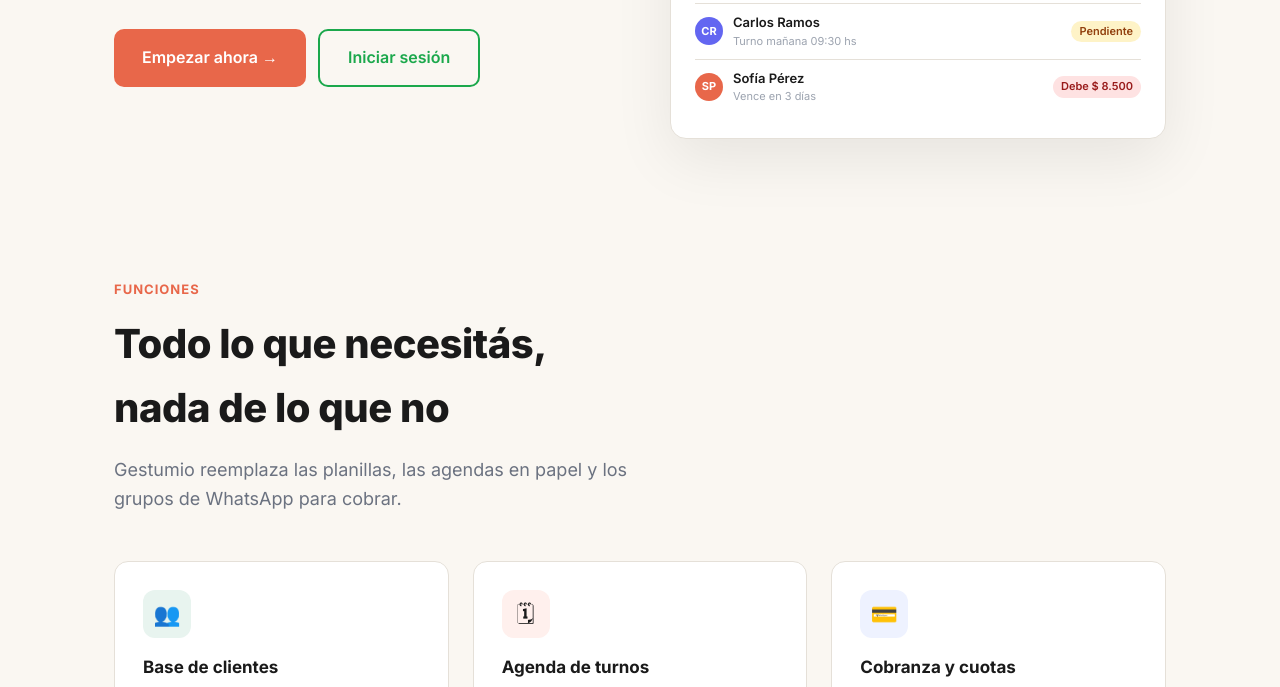
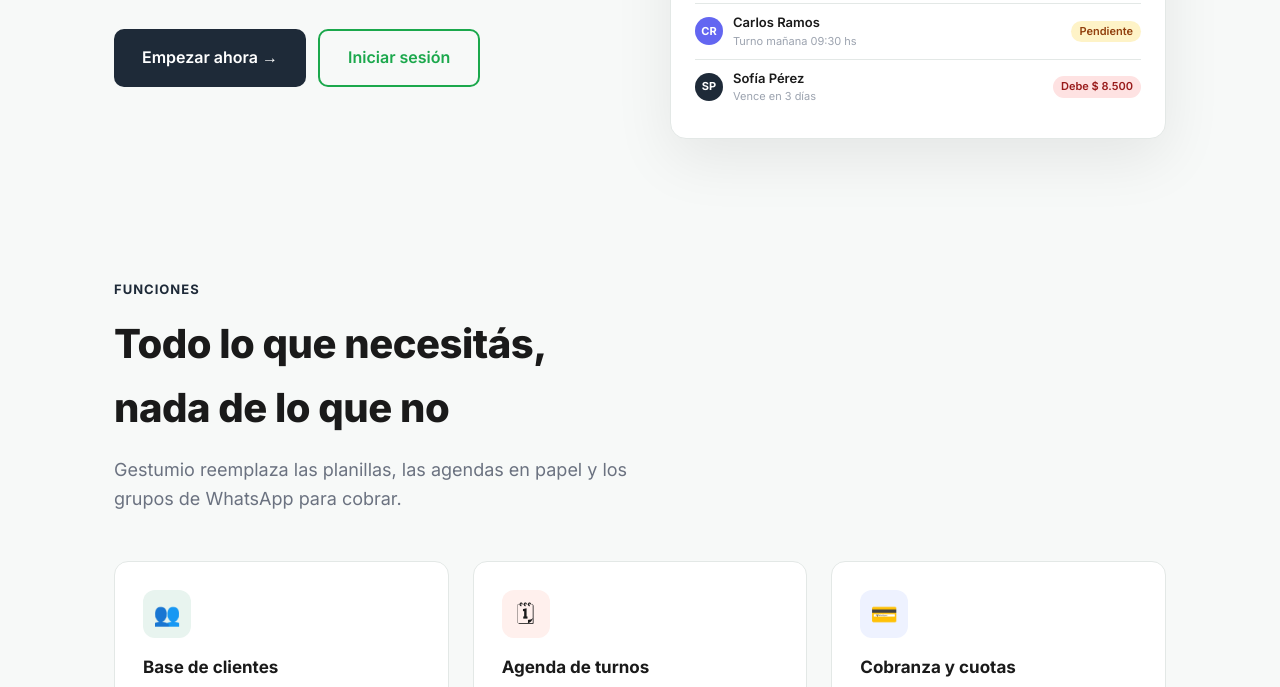
Before and after one commit to brachu87/-zentric-landing, a website: page gestumio-landing.html in a window 1280 px wide. Shown: the part 452-1139 px from the top of the page. Drawn offline with Linux system fonts and the light colour scheme.

Commit message:
style: paleta acorde al logo (acento navy, neutros mas frios)

```diff
--- a/gestumio-landing.html
+++ b/gestumio-landing.html
@@ -14,13 +14,13 @@
     :root {
       --primary: #1BA84C;
       --primary-dark: #0F8A3A;
-      --accent: #E8674A;
-      --accent-dark: #d45a3e;
-      --bg: #FAF7F2;
+      --accent: #1E2A38;
+      --accent-dark: #141e29;
+      --bg: #F7F9F8;
       --surface: #ffffff;
       --ink: #1a1a1a;
       --ink-soft: #6b7280;
-      --border: #e5e0d8;
+      --border: #E3E8E6;
     }
 
     html { scroll-behavior: smooth; }
@@ -329,7 +329,7 @@
         <div class="mock-pill pill-amber">Pendiente</div>
       </div>
       <div class="mock-row" style="border:none">
-        <div class="mock-avatar" style="background:#E8674A">SP</div>
+        <div class="mock-avatar" style="background:#1E2A38">SP</div>
         <div>
           <div style="font-weight:600;font-size:13px">Sofía Pérez</div>
           <div style="font-size:11px;color:#9ca3af">Vence en 3 días</div>
```
Also changed, not shown: index.html (+5 -5 lines), privacidad.html (+1 -1 lines), terminos.html (+1 -1 lines).
